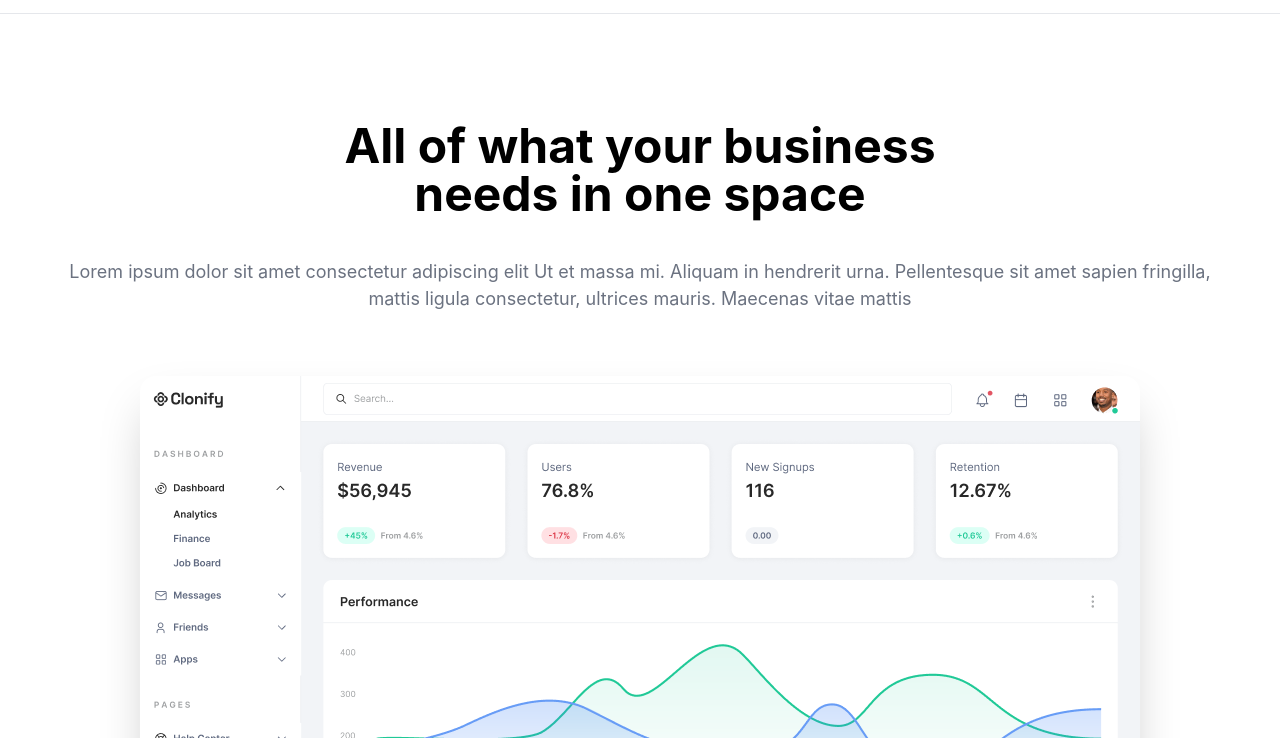
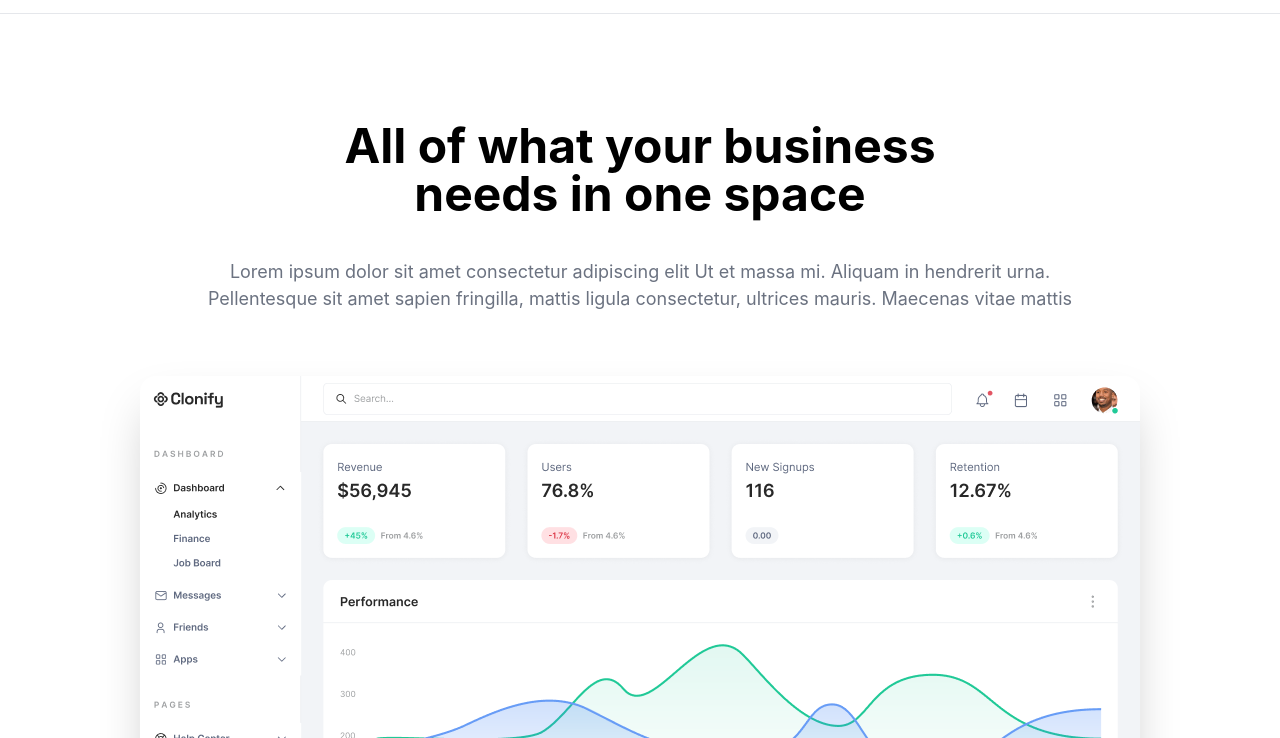
Before and after one commit to Amir-ZoghiPeyman/Enghelabmft-projects, a website: page mid-term-project/src/features.html in a window 1280 px wide. Shown: the part 62-800 px from the top of the page. Drawn offline with nearby package versions, Linux system fonts and the light colour scheme.

Commit message:
some website issues fixed

```diff
--- a/mid-term-project/src/features.html
+++ b/mid-term-project/src/features.html
@@ -115,7 +115,7 @@
       </header>
       <div class="flex flex-col justify-center text-center">
         <div class="container mx-auto">
-          <div>
+          <div class="mx-10 lg:mx-32">
             <div class="flex flex-col justify-center text-center gap-4 mt-40">
               <h1 class="text-5xl font-bold mt-6">
                 All of what your business <br />needs in one space
```
